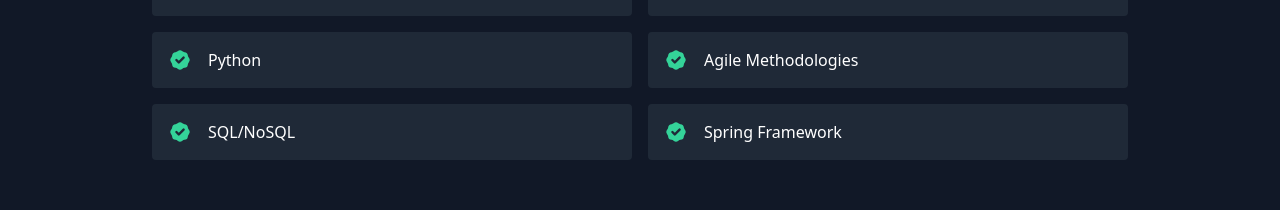
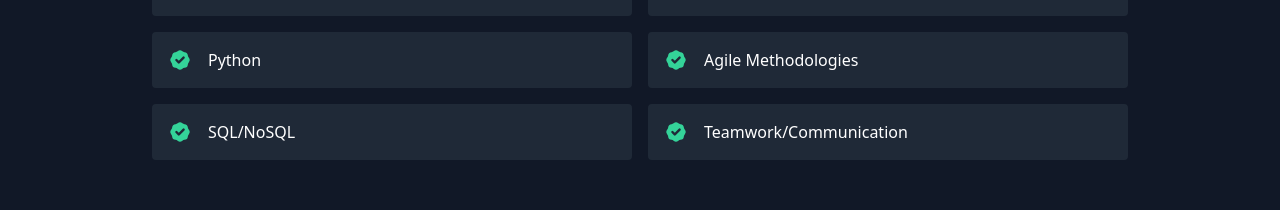
Before and after one commit to EllisG97/React-Portfolio, a React (Create React App) app: page / in a window 1280 px wide. Shown: the part 1920-2130 px from the top of the page. Built offline with nearby package versions, Linux system fonts and the light colour scheme.

Commit message:
Update data.js

```diff
--- a/src/data.js
+++ b/src/data.js
@@ -56,5 +56,5 @@
   "Python",
   "Agile Methodologies",
   "SQL/NoSQL",
-  "Spring Framework",
+  "Teamwork/Communication",
 ];
```
